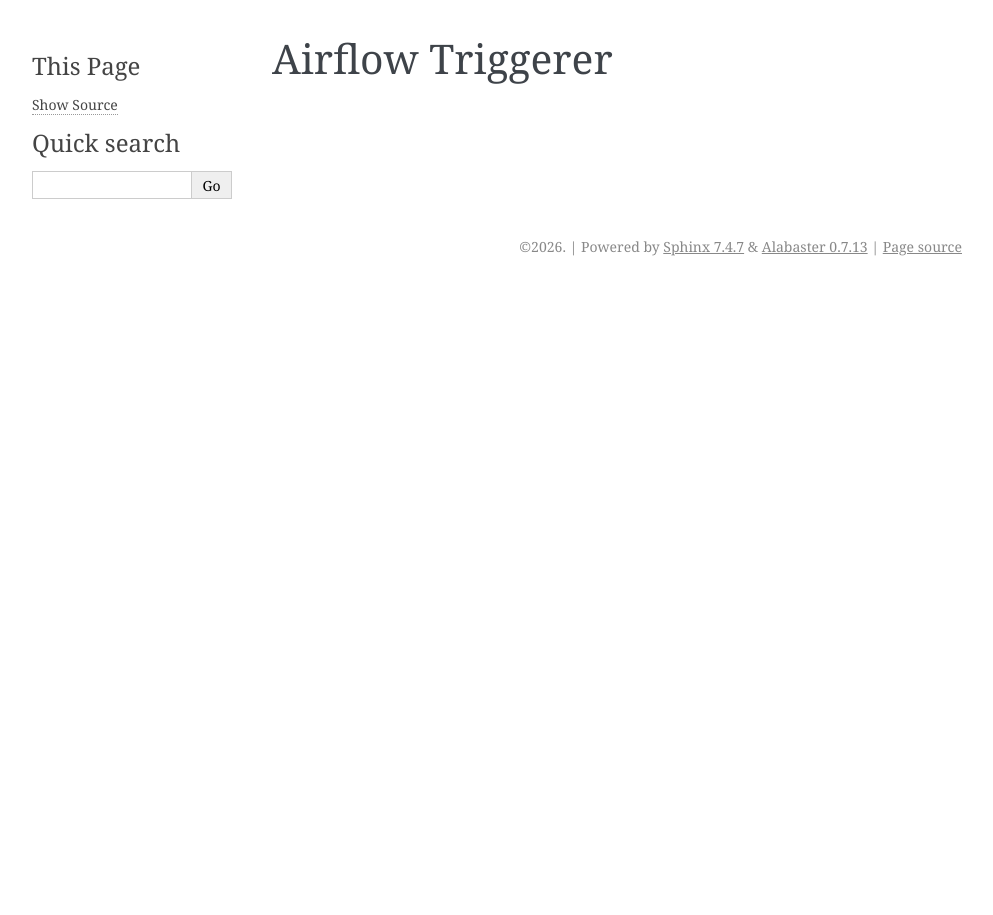
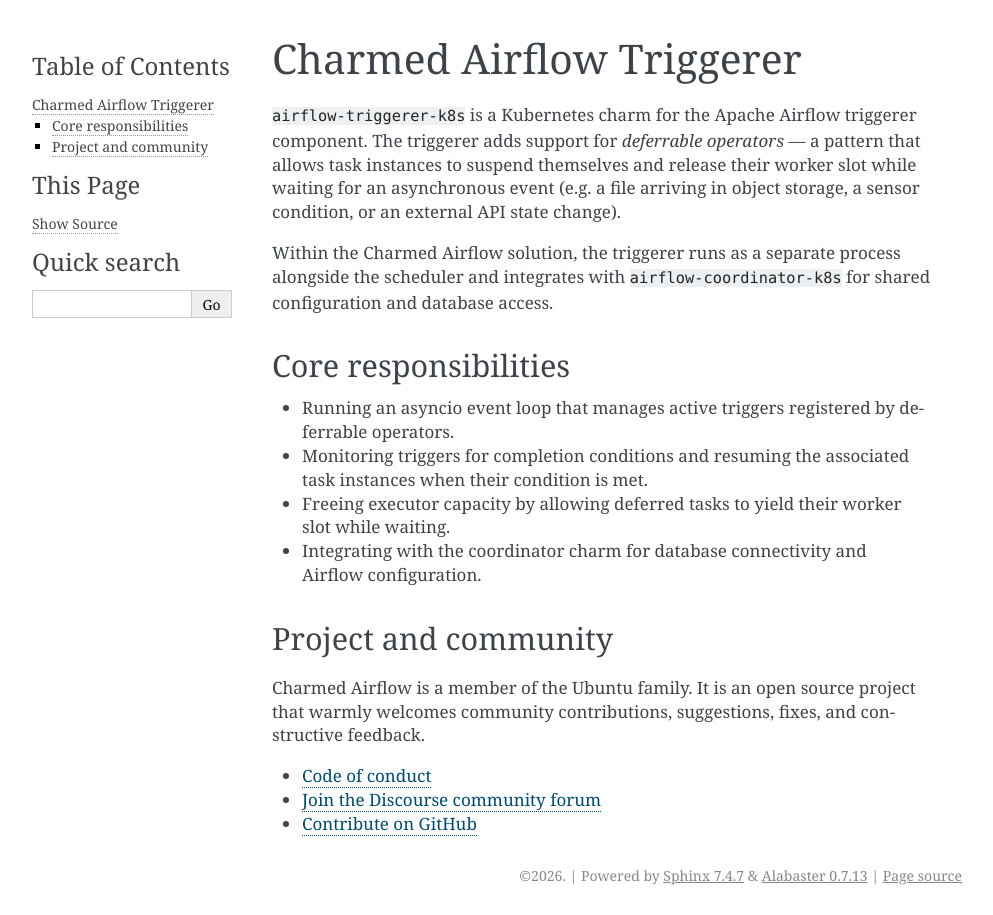
Before and after one commit to canonical/charmed-airflow-documentation, a Sphinx documentation site: the page built from docs/reference/charms/airflow-triggerer.rst, in a window 1280 px wide. Shown: the whole page, without its empty margins (148-1141 px from the left). Built offline with Sphinx 7.4.7, drawn with Linux system fonts in a browser that asks for light colours.

Commit message:
feat: add reference/charms/triggerer doc
Adding the reference documentation for the charmed Airflow triggerer component.

```diff
--- a/docs/reference/charms/airflow-triggerer.rst
+++ b/docs/reference/charms/airflow-triggerer.rst
@@ -1,4 +1,35 @@
-Airflow Triggerer
-=================
+Charmed Airflow Triggerer
+=========================
 
-.. TODO: Document charm configuration, actions, and integrations for airflow-triggerer.
+``airflow-triggerer-k8s`` is a Kubernetes charm for the Apache Airflow triggerer
+component. The triggerer adds support for *deferrable operators* — a
+pattern that allows task instances to suspend themselves and release their worker slot while
+waiting for an asynchronous event (e.g. a file arriving in object storage, a sensor condition,
+or an external API state change).
+
+Within the Charmed Airflow solution, the triggerer runs as a separate process alongside the
+scheduler and integrates with ``airflow-coordinator-k8s`` for shared configuration and database
+access.
+
+Core responsibilities
+---------------------
+
+* Running an asyncio event loop that manages active triggers registered by deferrable operators.
+* Monitoring triggers for completion conditions and resuming the associated task instances when
+  their condition is met.
+* Freeing executor capacity by allowing deferred tasks to yield their worker slot while waiting.
+* Integrating with the coordinator charm for database connectivity and Airflow configuration.
+
+Project and community
+---------------------
+
+Charmed Airflow is a member of the Ubuntu family. It is an open source project that warmly
+welcomes community contributions, suggestions, fixes, and constructive feedback.
+
+* `Code of conduct`_
+* `Join the Discourse community forum`_
+* `Contribute on GitHub`_
+
+.. _Code of conduct: https://ubuntu.com/community/code-of-conduct
+.. _Join the Discourse community forum: https://discourse.charmhub.io
+.. _Contribute on GitHub: https://github.com/canonical/airflow-core-operators
```
